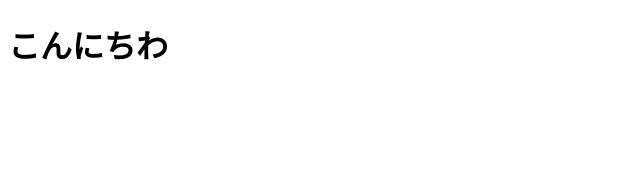
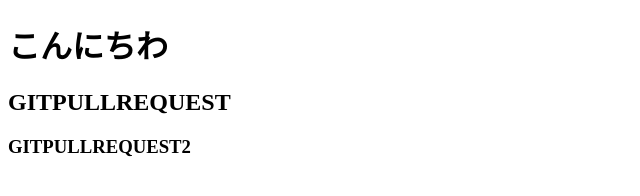
Before and after one commit to ChanAge-star/test-repo, a plain HTML site: page start folder/index.html in a window 1280 px wide. Shown: the whole page, without its empty margins (0-640 px from the left). Drawn offline with Linux system fonts and the light colour scheme.

Commit message:
Git Pull Request 2を追加

```diff
--- a/start folder/index.html
+++ b/start folder/index.html
@@ -7,5 +7,7 @@
 </head>
 <body>
     <h1>こんにちわ</h1>
+    <h2>GITPULLREQUEST</h2>
+    <h3>GITPULLREQUEST2<h3>
 </body>
 </html>
```
